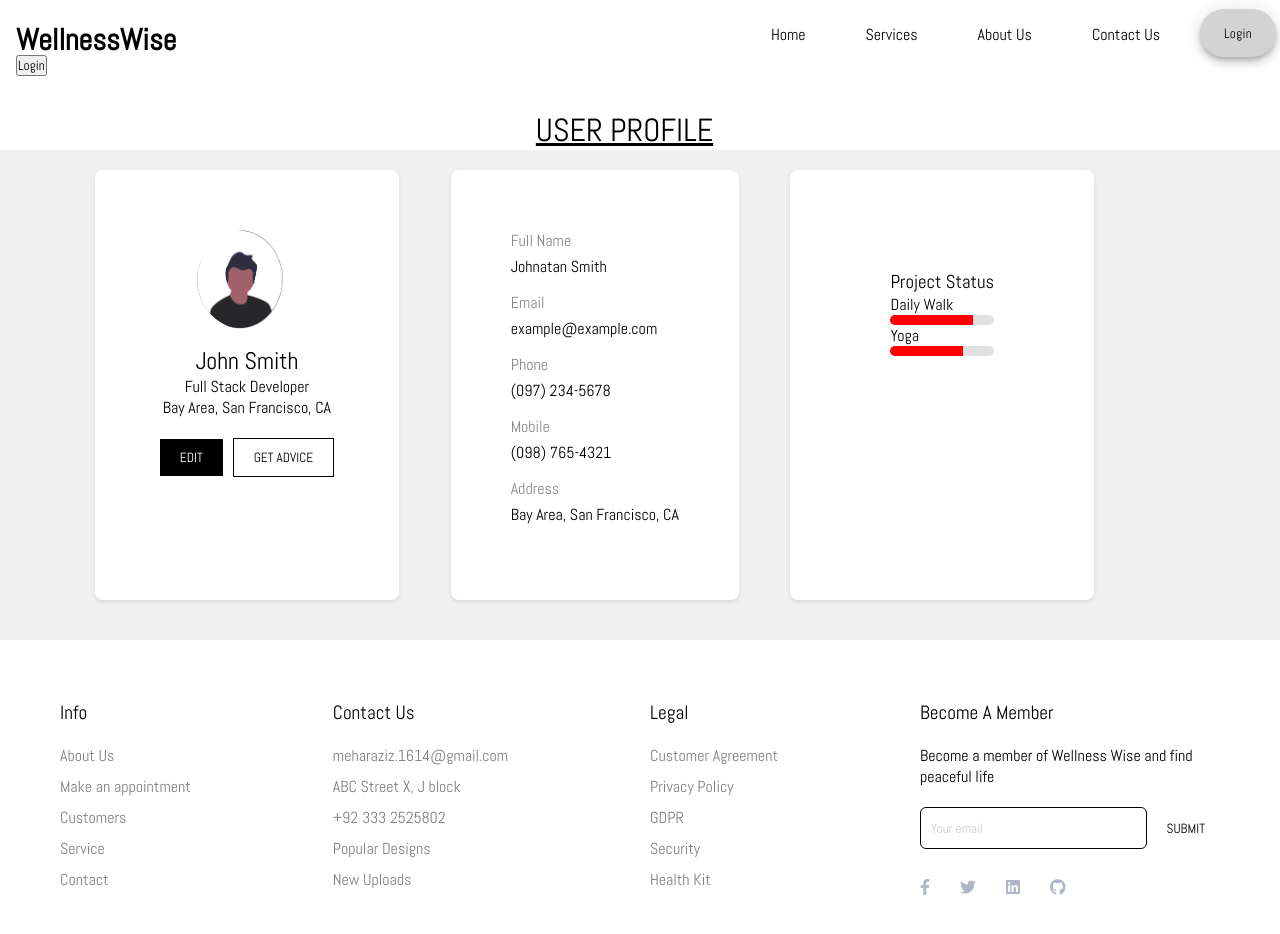
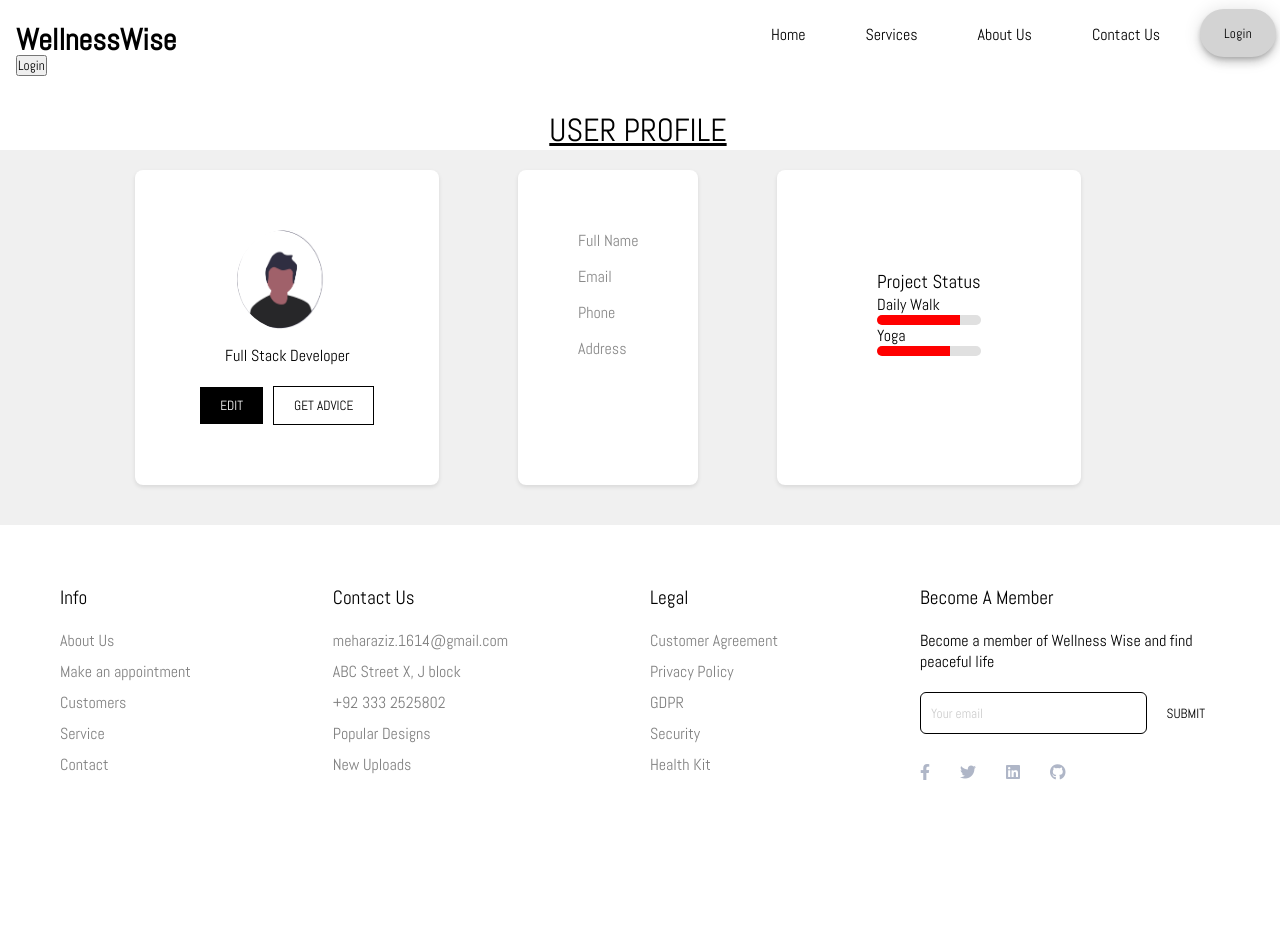
Before and after one commit to Mehar-Aziz/WellnessWise, a React (Create React App) app in the folder wellnesswise-frontend/: page /profile in a window 1280 px wide. Shown: the top 934 px of the page. After the commit the page ends 845 px from the top, so only its background shows below. Built offline with nearby package versions, Linux system fonts and the light colour scheme.

Commit message:
Maintain State of registration

```diff
--- a/wellnesswise-frontend/src/components/Registration.js
+++ b/wellnesswise-frontend/src/components/Registration.js
@@ -1,11 +1,14 @@
-import React, { useState } from 'react';
+import React, { useContext, useState } from 'react';
 //import { useNavigate } from 'react-router-dom';
 import './Registration.css';
 import './Login.css';
 import CreateProfileButton from './CreateProfileButton';
+import { UserContext } from '../context/UserContext';
 
 const Registration = () => {
  // const navigate = useNavigate();
+ const { setUserData } = useContext(UserContext);
+
   const [showModal, setShowModal] = useState(false);
 
   const [name, setName] = useState('');
@@ -16,7 +19,14 @@ const Registration = () => {
 
   const handleSubmit = (e) => {
     e.preventDefault();
-
+     // Save user data to context
+    setUserData(prevData => ({
+      ...prevData,
+      name,
+      email,
+      phone,
+      address,
+    }));
     // Reset form fields
     setName('');
     setEmail('');
--- /dev/null
+++ b/wellnesswise-frontend/src/context/UserContext.js
@@ -0,0 +1,24 @@
+import React, { createContext, useState } from 'react';
+
+export const UserContext = createContext();
+
+export const UserProvider = ({ children }) => {
+  const [userData, setUserData] = useState({
+    name: '',
+    email: '',
+    phone: '',
+    address: '',
+    gender: '',
+    education: '',
+    birth: '',
+    age: '',
+    hobbies: [],
+    goals: [],
+  });
+
+  return (
+    <UserContext.Provider value={{ userData, setUserData }}>
+      {children}
+    </UserContext.Provider>
+  );
+};
--- a/wellnesswise-frontend/src/pages/profile.js
+++ b/wellnesswise-frontend/src/pages/profile.js
@@ -1,17 +1,21 @@
 import React from 'react';
+import { useContext } from 'react';
 import './Profile.css';
 import userProfile from '../assets/Screenshot 2024-07-20 150438.png'
+import { UserContext } from '../context/UserContext';
 
 
 const Profile = () => {
+  const { userData } = useContext(UserContext);
+
   return (
     <div className="user-profile">
       <h1>USER PROFILE</h1>
       <div className="profile-card">
         <img src={userProfile} alt="User avatar" className="avatar" />
-        <h2>John Smith</h2>
+        <h2>{userData.name}</h2>
         <p>Full Stack Developer</p>
-        <p>Bay Area, San Francisco, CA</p>
+        <p>{userData.address}</p>
         <div className="button-group">
           <button className="follow-btn">EDIT</button>
           <button className="message-btn">GET ADVICE
@@ -21,15 +25,13 @@ const Profile = () => {
 
       <div className="info-card">
         <h3>Full Name</h3>
-        <p>Johnatan Smith</p>
+        <p>{userData.name}</p>
         <h3>Email</h3>
-        <p>example@example.com</p>
+        <p>{userData.email}</p>
         <h3>Phone</h3>
-        <p>(097) 234-5678</p>
-        <h3>Mobile</h3>
-        <p>(098) 765-4321</p>
+        <p>{userData.phone}</p>
         <h3>Address</h3>
-        <p>Bay Area, San Francisco, CA</p>
+        <p>{userData.address}</p>
       </div>
 
       <div className="progress-status">
```
Also changed, not shown: wellnesswise-frontend/src/App.js (+7 -0 lines).
